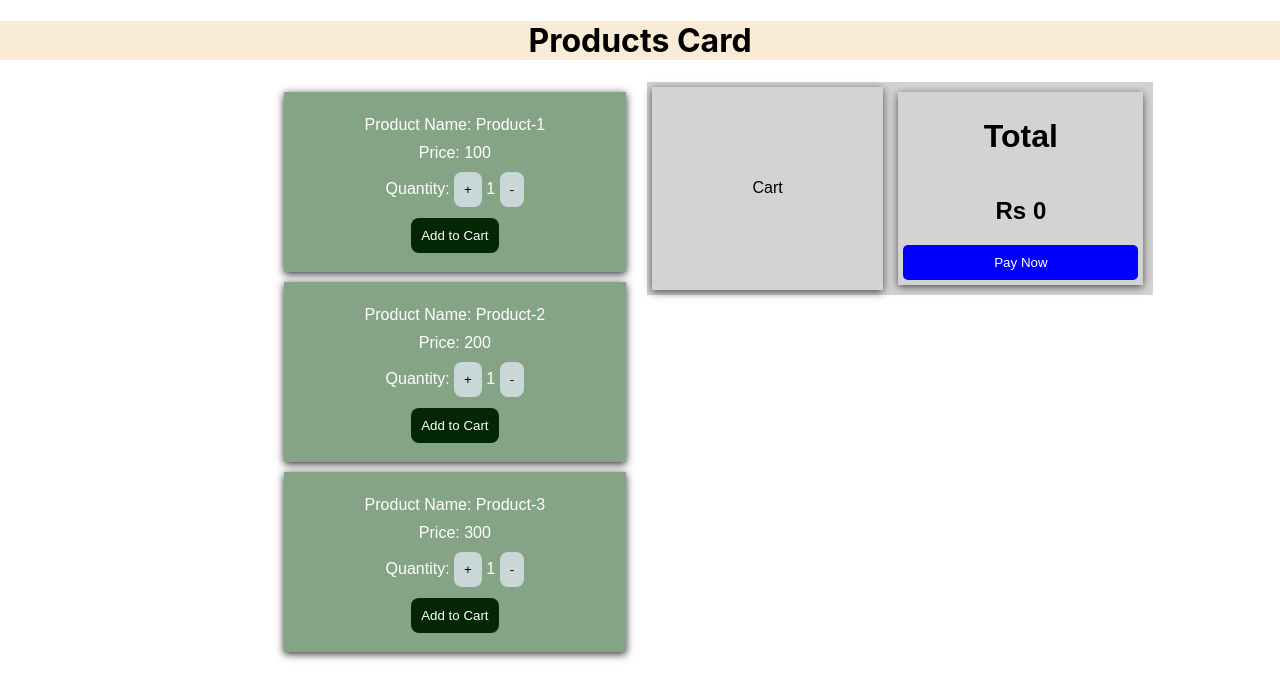
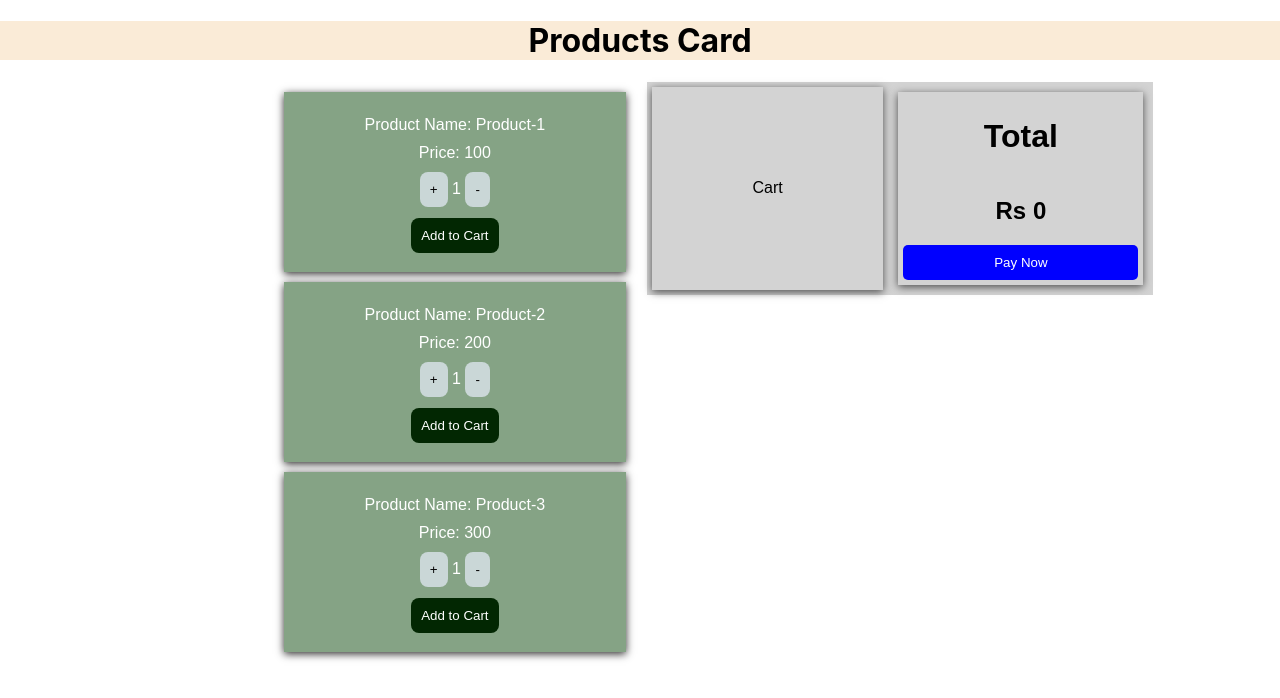
Before and after one commit to mdmegha1999/buyume_2nd, a React (Create React App) app: page / in a window 1280 px wide. Shown: the top 698 px of the page. Built offline with nearby package versions, Linux system fonts and the light colour scheme.

Commit message:
Update Products.jsx

```diff
--- a/src/Products.jsx
+++ b/src/Products.jsx
@@ -58,7 +58,7 @@ export default function Products() {
         <div key={i} className="Products-child">
         <li>Product Name: {item.name}</li>
         <li>Price: {item.price}</li>
-        <li>Quantity:{" "}<button onClick={()=> add_pro(i)}>+</button>{" "}
+        <li>{" "}<button onClick={()=> add_pro(i)}>+</button>{" "}
         {item.quantity}{" "}
         <button onClick={()=> less_pro(i)}>-</button>{""}
         </li>
```
